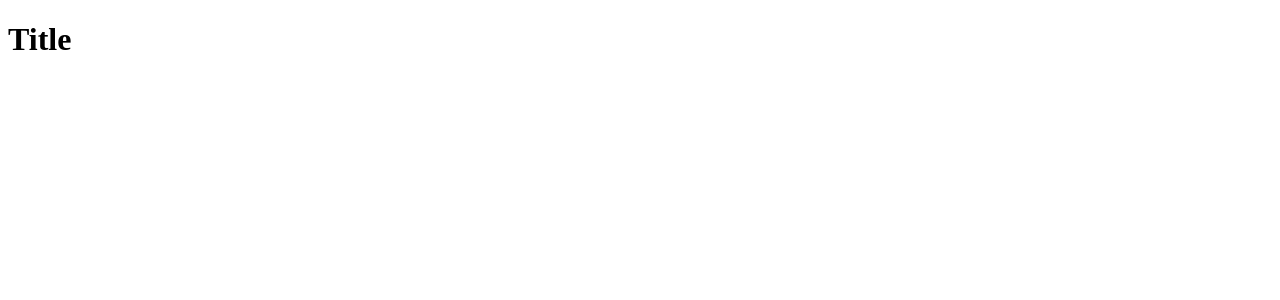
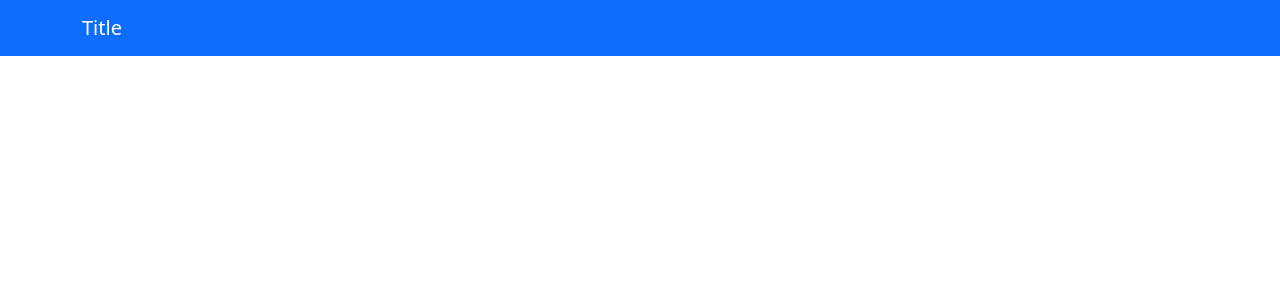
Before and after one commit to asari3a/react-template, a React (Vite) app: page / in a window 1280 px wide. Shown: the top 300 px of the page. Built offline with nearby package versions, Linux system fonts and the light colour scheme.

Commit message:
bootstrapを導入。

```diff
--- a/package.json
+++ b/package.json
@@ -16,7 +16,9 @@
     "vite": "6.3.5"
   },
   "dependencies": {
+    "bootstrap": "5.3.6",
     "react": "19.1.0",
+    "react-bootstrap": "2.10.10",
     "react-dom": "19.1.0"
   }
 }
--- a/src/components/Header/index.tsx
+++ b/src/components/Header/index.tsx
@@ -1,7 +1,13 @@
+import { Container, Navbar } from "react-bootstrap";
+
 export default function Header() {
     return (
         <header>
-            <h1>Title</h1>
+            <Navbar fixed="top" bg="primary" variant="dark" expand="lg">
+                <Container>
+                    <Navbar.Brand href="/">Title</Navbar.Brand>
+                </Container>
+            </Navbar>
         </header>
     )
 }
--- a/src/index.tsx
+++ b/src/index.tsx
@@ -1,11 +1,17 @@
 import React from 'react';
 import ReactDOM from 'react-dom/client';
+import 'bootstrap/dist/css/bootstrap.min.css'
 
 import Header from './components/Header';
 
 export default function App() {
     return (
-        <Header />
+        <>
+            <Header />
+            <main>
+                <p>Main Content.</p>
+            </main>
+        </>
     )
 };
 
```
Also changed, not shown: 1 other file (tests, documents, lock files or other folders).
